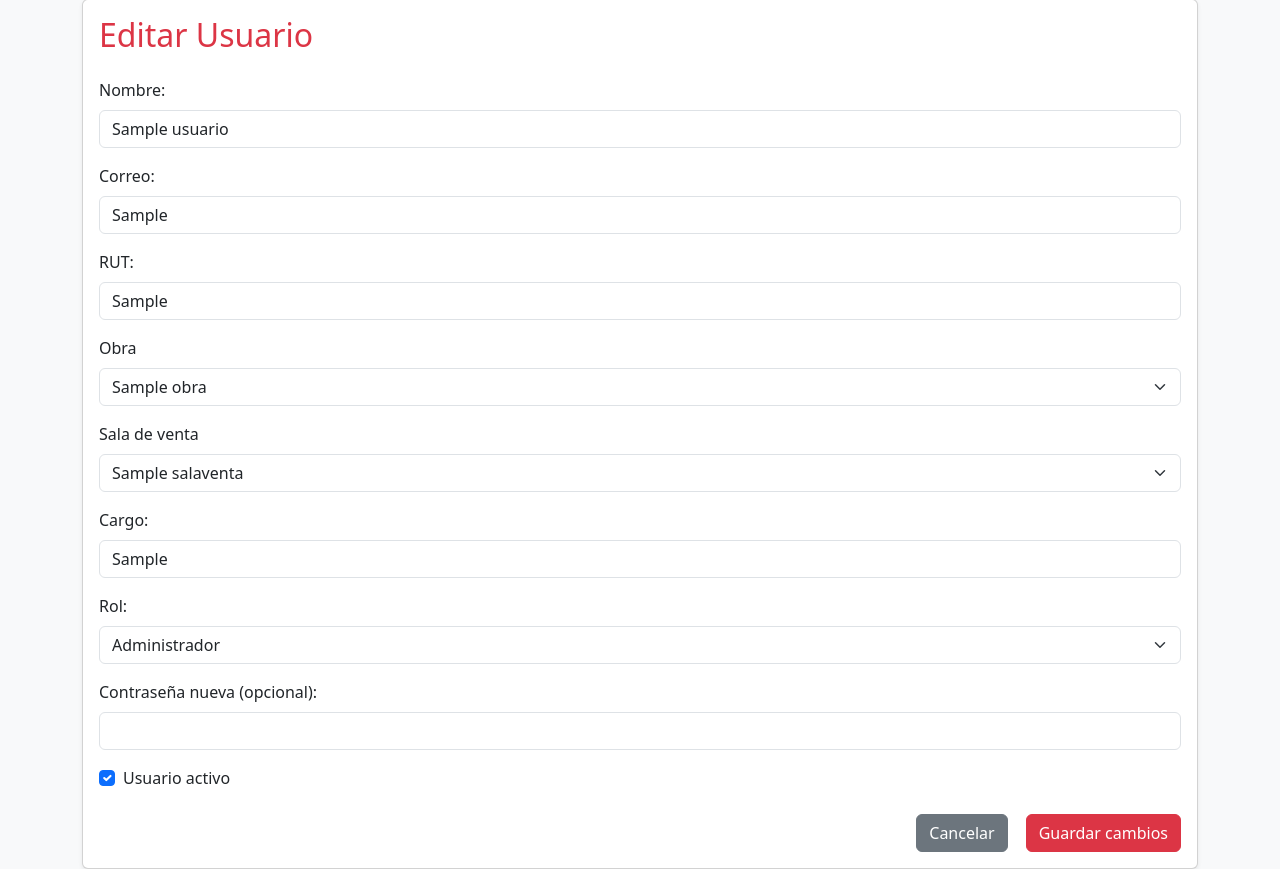
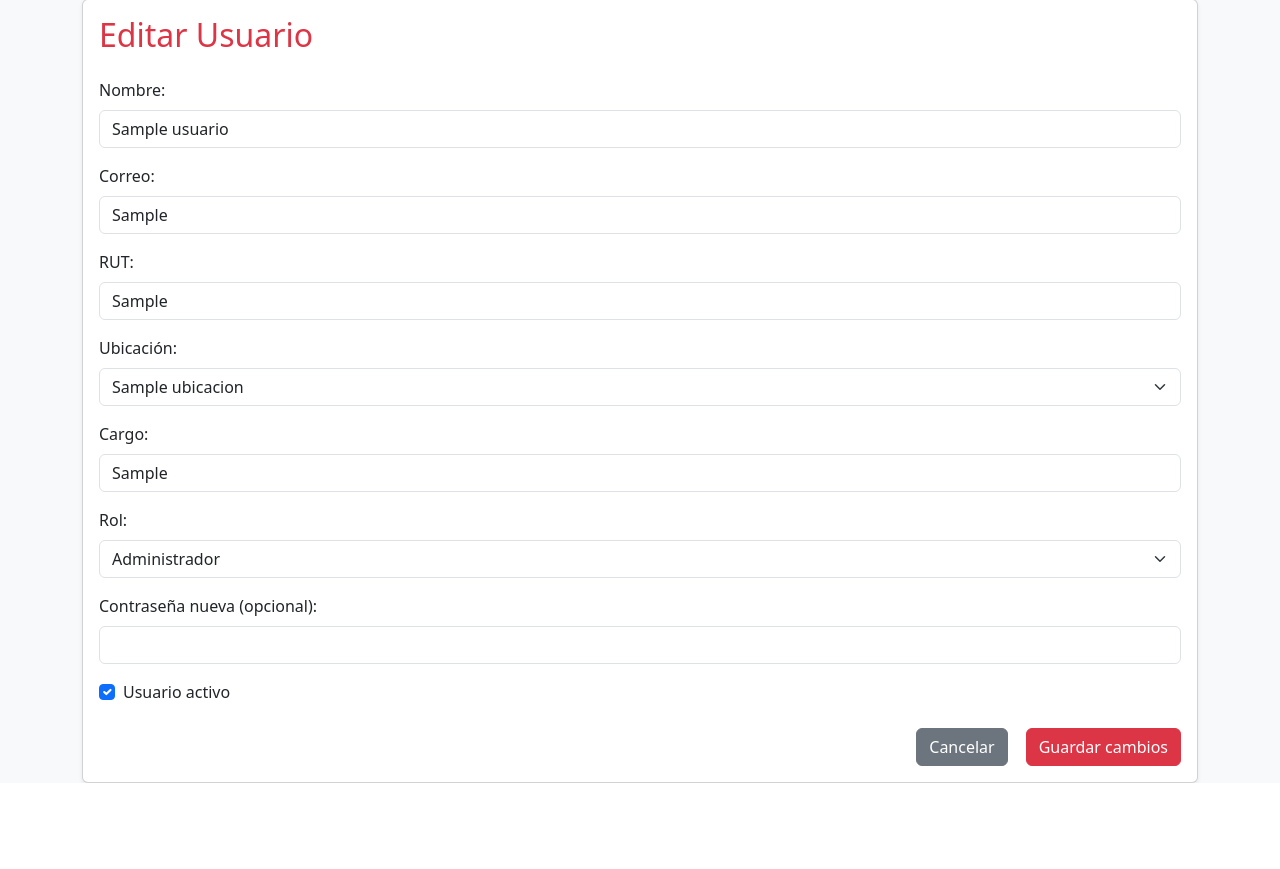
Before and after one commit to LuxCaro19/invent_cawafe, a Django app: page /usuarios/editar/1/ in a window 1280 px wide. Shown: the part 121-990 px from the top of the page. After the commit the page ends 904 px from the top, so only its background shows below. Run offline with Django 5.2, Linux system fonts and the light colour scheme; tables that the repository leaves empty hold one stand-in row (values such as "Sample post"); some libraries are stand-ins or nearby versions.

Commit message:
asociar parte 1 y cambio ubicacion

```diff
--- a/parametro/models.py
+++ b/parametro/models.py
@@ -12,3 +12,9 @@ class SalaVenta(models.Model):
 
     def __str__(self):
         return self.nombre
+
+class Ubicacion(models.Model):
+    nombre = models.CharField(max_length=100)
+
+    def __str__(self):
+        return self.nombre
--- a/parametro/urls.py
+++ b/parametro/urls.py
@@ -11,5 +11,9 @@ urlpatterns = [
     path('salas/crear/', views.sala_crear, name='sala_crear'),
     path('salas/editar/<int:sala_id>/', views.sala_editar, name='sala_editar'),
     path('salas/eliminar/<int:sala_id>/', views.sala_eliminar, name='sala_eliminar'),
+    path('ubicaciones/', views.ubicacion_admin, name='ubicacion_admin'),
+    path('ubicaciones/nueva/', views.ubicacion_nueva, name='ubicacion_nueva'),
+    path('ubicaciones/editar/<int:id>/', views.ubicacion_editar, name='ubicacion_editar'),
+    path('ubicaciones/eliminar/<int:id>/', views.ubicacion_eliminar, name='ubicacion_eliminar'),
 
 ]
--- a/usuarios/models.py
+++ b/usuarios/models.py
@@ -1,7 +1,6 @@
 from django.contrib.auth.models import AbstractBaseUser, BaseUserManager, PermissionsMixin
 from django.db import models
-from parametro.models import Obra, SalaVenta
-
+from parametro.models import Ubicacion
 class UsuarioManager(BaseUserManager):
     def create_user(self, correo, nombre_completo, password=None, **extra_fields):
         if not correo:
@@ -21,8 +20,7 @@ class Usuario(AbstractBaseUser, PermissionsMixin):
     correo = models.EmailField(unique=True)
     nombre_completo = models.CharField(max_length=100)
     rut = models.CharField(max_length=12)
-    obra = models.ForeignKey(Obra, on_delete=models.SET_NULL, null=True, blank=True)
-    sala_venta = models.ForeignKey(SalaVenta, on_delete=models.SET_NULL, null=True, blank=True)
+    ubicacion = models.ForeignKey(Ubicacion, on_delete=models.SET_NULL, null=True, blank=True)
     cargo = models.CharField(max_length=100, blank=True, null=True)
     is_active = models.BooleanField(default=True)
     is_staff = models.BooleanField(default=False)
--- a/usuarios/templates/usuarios/editar_usuario.html
+++ b/usuarios/templates/usuarios/editar_usuario.html
@@ -34,21 +34,11 @@
                     </div>
 
                     <div class="mb-3">
-                        <label for="obra" class="form-label">Obra</label>
-                        <select class="form-select" id="obra" name="obra" required>
-                            <option value="" disabled>Seleccione una obra</option>
-                            {% for obra in obras %}
-                                <option value="{{ obra.id }}" {% if usuario.obra.id == obra.id %}selected{% endif %}>{{ obra.nombre }}</option>
-                            {% endfor %}
-                        </select>
-                    </div>
-
-                    <div class="mb-3">
-                        <label for="sala" class="form-label">Sala de venta</label>
-                        <select class="form-select" id="sala" name="sala" required>
-                            <option value="" disabled>Seleccione una sala</option>
-                            {% for sala in salas %}
-                                <option value="{{ sala.id }}" {% if usuario.sala_venta.id == sala.id %}selected{% endif %}>{{ sala.nombre }}</option>
+                        <label for="ubicacion" class="form-label">Ubicación:</label>
+                        <select class="form-select" id="ubicacion" name="ubicacion" required>
+                            <option value="" disabled {% if not usuario.ubicacion %}selected{% endif %}>Seleccione una ubicación</option>
+                            {% for u in ubicaciones %}
+                                <option value="{{ u.id }}" {% if usuario.ubicacion.id == u.id %}selected{% endif %}>{{ u.nombre }}</option>
                             {% endfor %}
                         </select>
                     </div>
--- a/usuarios/templates/usuarios/lista_usuarios.html
+++ b/usuarios/templates/usuarios/lista_usuarios.html
@@ -43,8 +43,7 @@
         <th>Nombre</th>
         <th>Correo</th>
         <th>RUT</th>
-        <th>Obra</th>
-        <th>Sala de Venta</th>
+        <th>Ubicacion</th>
         <th>Cargo</th>
         <th>Rol</th>
         <th>Acciones</th>
@@ -55,8 +54,7 @@
               <td>{{ usuario.nombre_completo }}</td>
               <td>{{ usuario.correo }}</td>
               <td>{{ usuario.rut }}</td>
-              <td>{{ usuario.obra }}</td>
-              <td>{{ usuario.sala_venta }}</td>
+              <td>{{ usuario.ubicacion.nombre }}</td>
               <td>{{ usuario.cargo }}</td>
               <td>{% if usuario.is_staff %}Administrador{% else %}Empleado{% endif %}</td>
                <td>
--- a/usuarios/views.py
+++ b/usuarios/views.py
@@ -2,7 +2,7 @@ from django.shortcuts import render, redirect, get_object_or_404
 from django.contrib.auth import logout
 from django.contrib.auth.hashers import make_password
 from .models import Usuario
-from parametro.models import Obra, SalaVenta
+from parametro.models import Ubicacion
 
 def lista_usuarios(request):
     query = request.GET.get('q')
@@ -19,15 +19,13 @@ def lista_usuarios(request):
 
 def usuario_crear(request):
 
-    obras = Obra.objects.all()
-    salas = SalaVenta.objects.all()
+    ubicaciones = Ubicacion.objects.all()
 
     if request.method == 'POST':
         nombre = request.POST['nombre']
         correo = request.POST['correo']
         rut = request.POST['rut']
-        obra_id = request.POST['obra']  # <- recibe ID, lo asignaremos con _id
-        sala_id = request.POST['sala']
+        ubicacion_id = request.POST['ubicacion']  # <- recibe ID, lo asignaremos con _id
         cargo = request.POST['cargo']
         rol = request.POST['rol']
         password = request.POST['password']
@@ -36,8 +34,7 @@ def usuario_crear(request):
         correo=correo,
         nombre_completo=nombre,
         rut=rut,
-        obra_id=obra_id,  # <- Asignación correcta con _id
-        sala_venta_id=sala_id,
+        ubicacion_id=ubicacion_id,  # <- Asignación correcta con _id
         cargo=cargo,
         password=password,
         is_staff=(rol == 'admin')
@@ -45,36 +42,35 @@ def usuario_crear(request):
         return redirect('usuarios_lista')  # Redirige al listado al guardar
 
     return render(request, 'usuarios/crear_usuario.html', {
-        'obras': obras,
-        'salas': salas
+        'ubicaciones': ubicaciones
     })
 
 def usuario_editar(request, usuario_id):
-    usuario = get_object_or_404(Usuario, id=usuario_id)
-    obras = Obra.objects.all()
-    salas = SalaVenta.objects.all()
+    usuario = Usuario.objects.get(id=usuario_id)
+    ubicaciones = Ubicacion.objects.all()
 
     if request.method == 'POST':
         usuario.nombre_completo = request.POST['nombre']
         usuario.correo = request.POST['correo']
         usuario.rut = request.POST['rut']
-        usuario.obra = Obra.objects.get(id=int(request.POST['obra']))
-        usuario.sala_venta = SalaVenta.objects.get(id=int(request.POST['sala']))
-        usuario.cargo = request.POST['cargo']
-        usuario.is_staff = (request.POST['rol'] == 'admin')
+        ubicacion_id = request.POST.get('ubicacion')  # <-- capturamos ubicación
+        rol = request.POST.get('rol')
+        password = request.POST.get('password')
         usuario.is_active = 'activo' in request.POST
+        usuario.is_staff = (rol == 'admin')
 
-        nueva_password = request.POST['password']
-        if nueva_password:
-            usuario.password = make_password(nueva_password)
+        if ubicacion_id:
+            usuario.ubicacion_id = ubicacion_id  # <-- guardamos ubicación
+
+        if password:
+            usuario.set_password(password)
 
         usuario.save()
         return redirect('usuarios_lista')
 
     return render(request, 'usuarios/editar_usuario.html', {
         'usuario': usuario,
-        'obras': obras,
-        'salas': salas
+        'ubicaciones': ubicaciones,
     })
 
 def cerrar_sesion(request):
```
Also changed, not shown: parametro/templates/parametro/home.html (+6 -12 lines), parametro/templates/parametro/ubicacion_form.html (added, +16 -0 lines), parametro/templates/parametro/ubicaciones_listar.html (added, +27 -0 lines), parametro/views.py (+29 -1 lines), usuarios/templates/usuarios/crear_usuario.html (+5 -14 lines), parametro/migrations/0002_ubicacion.py (added), usuarios/migrations/0004_remove_usuario_obra_remove_usuario_sala_venta_and_more.py (added).
